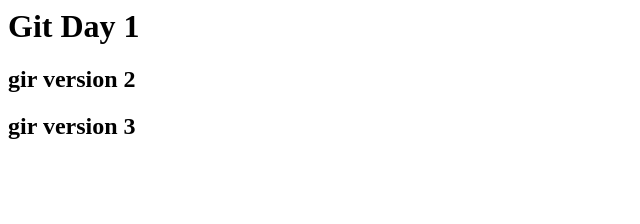
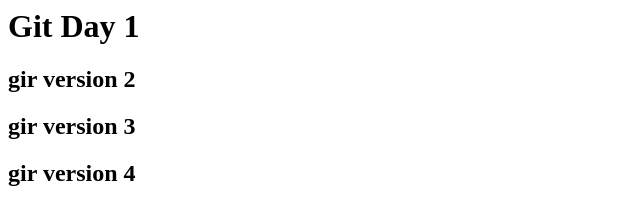
Before and after one commit to VaishnaviNighvekar/Learn_git, a plain HTML site: page index.html in a window 1280 px wide. Shown: the whole page, without its empty margins (0-640 px from the left). Drawn offline with Linux system fonts and the light colour scheme.

Commit message:
version 4

```diff
--- a/index.html
+++ b/index.html
@@ -14,6 +14,8 @@ ls -a        hidden folder-->
         <h2> gir version 2</h2>
         <!-- version 3 -->
         <h2> gir version 3</h2>
+        <!-- version 4 -->
+        <h2> gir version 4</h2>
 
     </body>
 </html>
```
